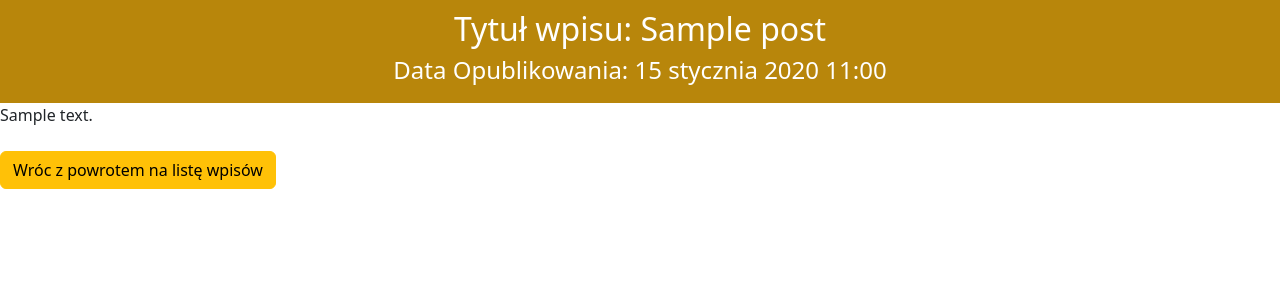
After one commit to mateuszpiela/py_xyzblog, a Django app: page /post/1 in a window 1280 px wide. The commit adds this page. Shown: the top 300 px of the page. Run offline with Django 5.2, Linux system fonts and the light colour scheme; tables that the repository leaves empty hold one stand-in row (values such as "Sample post"); some libraries are stand-ins or nearby versions.

Commit message:
add post_detail and link it on post_list

```diff
--- /dev/null
+++ b/blog/templates/blog/post_detail.html
@@ -0,0 +1,15 @@
+{% extends 'blog\base.html' %}
+
+{% block title %}Wpis: {{ post.title }}{% endblock %}
+
+{% block content %}
+<div class="text-center welcome-header">
+    <h2> Tytuł wpisu: {{ post.title }} </h2>
+    <h4> Data Opublikowania: {{ post.publish_date }} </h4>
+</div>
+<div>
+{{ post.text|linebreaksbr }}
+</div>
+<br>
+<a class="btn btn-warning" href="{% url 'post_list' %}">Wróc z powrotem na listę wpisów</a>
+{% endblock %}
--- a/blog/templates/blog/post_list.html
+++ b/blog/templates/blog/post_list.html
@@ -20,7 +20,7 @@
                     <h5 class="card-title">{{ post.title }}</h5>
                     <h6 class="card-subtitle mb-2 text-body-secondary">Opublikowano: {{ post.publish_date }}</h6>
                     <p class="card-text">{{ post.text|linebreaksbr|truncatewords:10 }}</p>
-                    <a href=""/post/{{ post.id }}"" class="btn btn-primary">Zobacz więcej</a>
+                    <a href="{% url 'post_detail' pk=post.pk %}" class="btn btn-primary">Zobacz więcej</a>
                 </div>
             </div>
         </div>
--- a/blog/urls.py
+++ b/blog/urls.py
@@ -2,5 +2,6 @@ from django.urls import path
 from . import views
 
 urlpatterns = [
-    path('', views.post_list, name='post_list')
+    path('', views.post_list, name='post_list'),
+    path('post/<int:pk>', views.post_detail, name='post_detail')
 ]
--- a/blog/views.py
+++ b/blog/views.py
@@ -1,7 +1,11 @@
-from django.shortcuts import render
+from django.shortcuts import render, get_object_or_404
 from django.utils import timezone
 from .models import Post
 # Create your views here.
 def post_list(request):
     posts = Post.objects.filter(publish_date__lte=timezone.now()).order_by('publish_date')
     return render(request, 'blog/post_list.html', {'posts': posts})
+
+def post_detail(request, pk):
+    post = get_object_or_404(Post, pk=pk)
+    return render(request, 'blog/post_detail.html', {'post': post})
```
